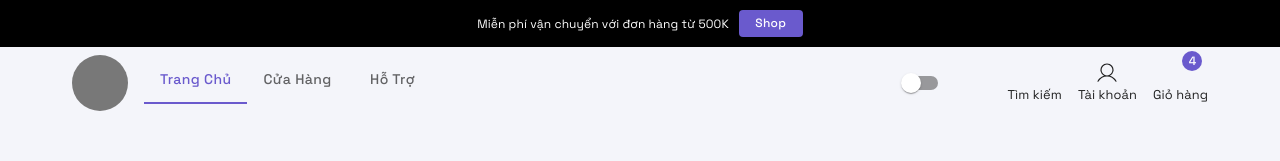
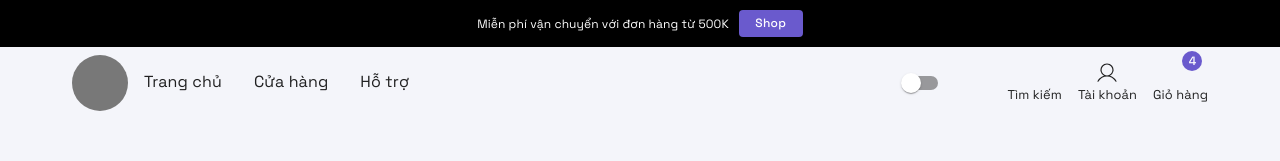
Before and after one commit to Shungisme/WAD-E-Commerce, a React (Create React App) app: page / in a window 1280 px wide. Shown: the top 161 px of the page. Built offline with nearby package versions, Linux system fonts and the light colour scheme; some icons are missing.

Commit message:
Categories

```diff
--- /dev/null
+++ b/src/components/HomeComponent/MegaMenuDropDownComponent.tsx
@@ -0,0 +1,105 @@
+import { Box, Container, Paper, Typography, useTheme } from "@mui/material";
+import { motion } from "framer-motion";
+import { ParentCategory } from "../../constants/categoryContants";
+
+interface TProps {
+  content: ParentCategory[];
+}
+
+const MegaMenuDropDownComponent = ({ content }: TProps) => {
+  const theme = useTheme();
+  const renderComponet = () => {
+    return content.map((item) => {
+      return (
+        <>
+          <Box>
+            <Typography
+              sx={{
+                cursor: "pointer",
+              }}
+              mb={2}
+              fontWeight={"bold"}
+              letterSpacing={"1px"}
+            >
+              {item.parent}
+            </Typography>
+            <Box
+              sx={{
+                display: "flex",
+                flexDirection: "column",
+                gap: 1,
+              }}
+            >
+              {item.child.map((item) => {
+                return (
+                  <>
+                    <Typography
+                      sx={{
+                        transition: "all ease-in-out 0.1s",
+                        fontSize: "0.85rem",
+                        cursor: "pointer",
+                        "&:hover": {
+                          color: theme.palette.primary.main,
+                          fontWeight: 500,
+                        },
+                      }}
+                    >
+                      {item.name}
+                    </Typography>
+                  </>
+                );
+              })}
+            </Box>
+          </Box>
+        </>
+      );
+    });
+  };
+
+  return (
+    <>
+      <motion.div
+        initial={{
+          opacity: 0,
+          y: -7,
+        }}
+        animate={{
+          opacity: 1,
+          y: 0,
+        }}
+        exit={{
+          opacity: 0,
+          y: -7,
+        }}
+        style={{
+          position: "absolute",
+          left: 0,
+          width: "100vw",
+          transform: "translateY(100%)",
+        }}
+      >
+        <Paper
+          sx={{
+            mt: 1,
+            padding: 2,
+            zIndex: 3,
+          }}
+        >
+          <Container maxWidth={"lg"}>
+            <Box
+              sx={{
+                display: "flex",
+                justifyContent: "space-around",
+                alignItems: "start",
+              }}
+            >
+              {renderComponet()}
+            </Box>
+          </Container>
+        </Paper>
+      </motion.div>
+    </>
+  );
+};
+
+export default MegaMenuDropDownComponent;
--- a/src/components/HomeComponent/NavigationComponent.tsx
+++ b/src/components/HomeComponent/NavigationComponent.tsx
@@ -3,8 +3,6 @@ import {
   Box,
   Button,
   IconButton,
-  Tab,
-  Tabs,
   Typography,
   useTheme,
 } from "@mui/material";
@@ -22,6 +20,10 @@ import DropdownComponent from "../DropdownComponent";
 import { headerContentCarousel } from "../../constants/headerContentCarousel";
 import CartDropDownComponent from "./CartDropDownComponent";
 import SearchComponent from "./SearchComponent";
+import useHover from "../../hooks/useHover";
+import MegaMenuDropDownComponent from "./MegaMenuDropDownComponent";
+import { AnimatePresence } from "framer-motion";
+import { CATEGORIES_CONTANT } from "../../constants/categoryContants";
 
 const NavigationComponent = () => {
   //setting carousel
@@ -39,14 +41,11 @@ const NavigationComponent = () => {
   }, []);
 
   //Hooks
-  const [value, setValue] = useState(0);
   const [nameComponent, setNameComponent] = useState<string>("login");
-
 
   const theme = useTheme();
   const navigate = useNavigate();
-
-
+  const hoverShopTab = useHover();
 
   //render component
   const renderItemInCarouselHeaderContent = () => {
@@ -109,11 +108,6 @@ const NavigationComponent = () => {
     } else if (nameComponent === "forgot") {
       return <ForgotPasswordComponent navigateToComponent={setNameComponent} />;
     }
-  };
-
-  //function handle Event
-  const handleChange = (event: React.SyntheticEvent, newValue: number) => {
-    setValue(newValue);
   };
 
   return (
@@ -239,21 +233,104 @@ const NavigationComponent = () => {
                 color="white"
               />
             </IconButton>
-            <Tabs
+
+            <Box
               sx={{
-                "& button": {
-                  textTransform: "capitalize",
-                },
-                display: "inline-block",
+                display: "flex",
+                justifyContent: "center",
+                alignItems: "center",
+                gap: 4,
               }}
-              value={value}
-              onChange={handleChange}
             >
-              <Tab label="Trang chủ" />
-              <Tab label="Cửa hàng" />
-              <Tab label="Hỗ trợ" />
-            </Tabs>
+              <Box
+                sx={{
+                  display: "block",
+                  transition: "all ease-in-out 0.1s",
+                  "&::after": {
+                    content: '""',
+                    display: "block",
+                    height: "2px",
+                    width: 0,
+                    backgroundColor: theme.palette.primary.main,
+                    transition: "width 0.5s ease-in-out",
+                  },
+                  "&:hover::after": {
+                    width: "100%",
+                  },
+                }}
+              >
+                <Typography
+                  sx={{
+                    cursor: "pointer",
+                    py: 1.5,
+                  }}
+                >
+                  Trang chủ
+                </Typography>
+              </Box>
+
+              <Box
+                ref={hoverShopTab.ref}
+                sx={{
+                  display: "block",
+                  transition: "all ease-in-out 0.1s",
+                  "&::after": {
+                    content: '""',
+                    display: "block",
+                    height: "2px",
+                    width: 0,
+                    backgroundColor: theme.palette.primary.main,
+                    transition: "width 0.5s ease-in-out",
+                  },
+                  "&:hover::after": {
+                    width: "100%",
+                  },
+                }}
+              >
+                <Typography
+                  sx={{
+                    cursor: "pointer",
+                    py: 1.5,
+                  }}
+                >
+                  Cửa hàng
+                </Typography>
+                <AnimatePresence>
+                  {hoverShopTab.isHover && <MegaMenuDropDownComponent content={CATEGORIES_CONTANT()} />}
+                </AnimatePresence>
+              </Box>
+
+
+              <Box
+                sx={{
+                  display: "block",
+                  transition: "all ease-in-out 0.1s",
+                  "&::after": {
+                    content: '""',
+                    display: "block",
+                    height: "2px",
+                    width: 0,
+                    backgroundColor: theme.palette.primary.main,
+                    transition: "width 0.5s ease-in-out",
+                  },
+                  "&:hover::after": {
+                    width: "100%",
+                  },
+                }}
+              >
+                <Typography
+                  sx={{
+                    cursor: "pointer",
+                    py: 1.5,
+                  }}
+                >
+                  Hỗ trợ
+                </Typography>
+              </Box>
+            </Box>
+
           </Box>
+
 
           <Box
             sx={{
@@ -267,7 +344,7 @@ const NavigationComponent = () => {
               <ThemeToggle />
             </Box>
 
-            <SearchComponent/>
+            <SearchComponent />
 
             <DropdownComponent
               contentDrop={renderComponentAuthentication()}
@@ -278,7 +355,7 @@ const NavigationComponent = () => {
             </DropdownComponent>
 
             <DropdownComponent
-              contentDrop={<CartDropDownComponent/>}
+              contentDrop={<CartDropDownComponent />}
               dropdownKey="cartDropDown"
             >
               <Badge badgeContent={4} color="primary">
--- /dev/null
+++ b/src/constants/categoryContants.ts
@@ -0,0 +1,115 @@
+export interface ChildCategory {
+  name: string;
+  link: string;
+}
+
+export interface ParentCategory {
+  parent: string;
+  child: ChildCategory[];
+}
+
+export const CATEGORIES_CONTANT = (): ParentCategory[] => {
+  return [
+    {
+      parent: "Sản phẩm giày",
+      child: [
+        {
+          name: "Giày thời trang",
+          link: "#",
+        },
+        {
+          name: "Giày chạy bộ",
+          link: "#",
+        },
+        {
+          name: "Giày bóng đá",
+          link: "#",
+        },
+        {
+          name: "Giày bóng rổ",
+          link: "#",
+        },
+        {
+          name: "Giày trượt ván",
+          link: "#",
+        },
+      ],
+    },
+    {
+      parent: "Sản phẩm áo",
+      child: [
+        {
+          name: "Áo gió",
+          link: "#",
+        },
+        {
+          name: "Áo thun",
+          link: "#",
+        },
+        {
+          name: "Áo polo",
+          link: "#",
+        },
+        {
+          name: "Áo nỉ",
+          link: "#",
+        },
+      ],
+    },
+    {
+      parent: "Sản phẩm quần",
+      child: [
+        {
+          name: "Quần gió",
+          link: "#",
+        },
+        {
+          name: "Quần short",
+          link: "#",
+        },
+        {
+          name: "Quần dài",
+          link: "#",
+        },
+        {
+          name: "Quần nỉ",
+          link: "#",
+        },
+      ],
+    },
+    {
+      parent: "Phụ kiện",
+      child: [
+        {
+          name: "Tất",
+          link: "#",
+        },
+        {
+          name: "Mũ",
+          link: "#",
+        },
+        {
+          name: "Balo",
+          link: "#",
+        },
+        {
+          name: "Thắt lưng",
+          link: "#",
+        },
+      ],
+    },
+    {
+      parent: "Quà lưu niệm",
+      child: [
+        {
+          name: "Dĩa",
+          link: "#",
+        },
+        {
+          name: "Rubik",
+          link: "#",
+        },
+      ],
+    },
+  ];
+};
--- /dev/null
+++ b/src/hooks/useHover.tsx
@@ -0,0 +1,27 @@
+import { useEffect, useRef, useState } from "react";
+
+const useHover = () => {
+  const [isHover, setIsHover] = useState<boolean>(false);
+  const ref = useRef<HTMLElement | null>(null);
+
+  useEffect(() => {
+    const element = ref.current;
+
+    if (element) {
+      element.addEventListener("mouseenter", () => setIsHover(true));
+      element.addEventListener("mouseleave", () => setIsHover(false));
+    }
+
+    return () => {
+      if (element) {
+        element?.removeEventListener("mouseenter", () => setIsHover(true));
+        element?.removeEventListener("mouseleave", () => setIsHover(false));
+      }
+    };
+  }, []);
+
+  return { ref, isHover };
+};
+
+
+export default useHover;
```
